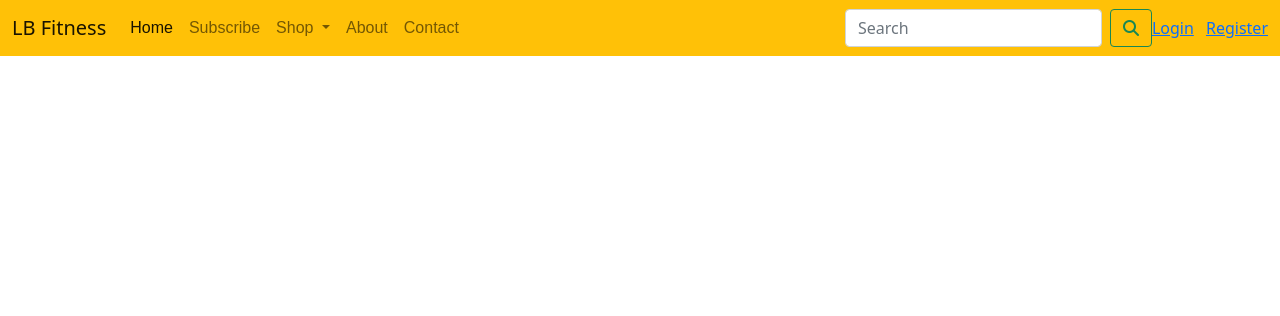
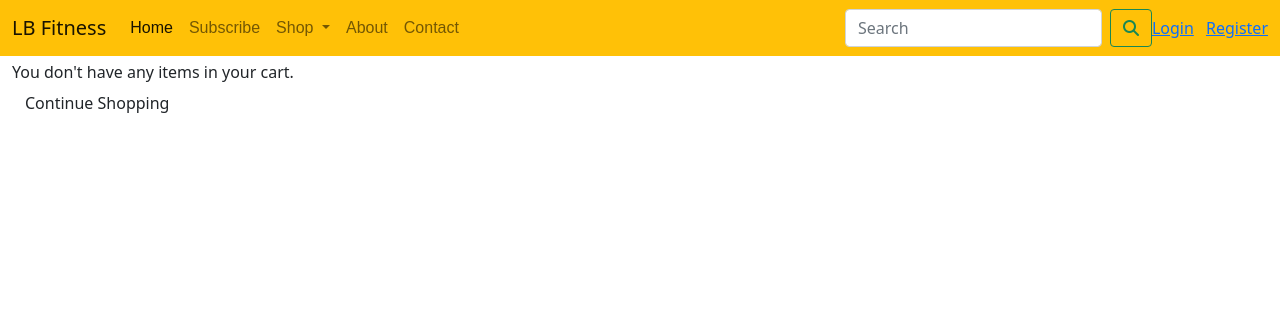
Before and after one commit to lbacon17/lb-fitness, a Django app: page /cart/ in a window 1280 px wide. Shown: the top 316 px of the page. Run offline with Django 3.2, Linux system fonts and the light colour scheme; parts of the project's set-up code (start-up, migrations or seed data) failed here and were passed over; some libraries are stand-ins or nearby versions; some web fonts are replaced.

Commit message:
created context dictionary for shopping cart

```diff
--- a/cart/templates/cart/cart.html
+++ b/cart/templates/cart/cart.html
@@ -2,5 +2,32 @@
 {% load static %}
 
 {% block content %}
-
+    <div class="container-fluid">
+        {% if items_in_cart %}
+            {% for item in items_in_cart %}
+                <div class="row">
+                    <div class="col-md-4">
+                        {{ item.friendly_name }}
+                    </div>
+                    <div class="col-md-4">
+                        {{ item.price }}
+                    </div>
+                    <div class="col-md-4">
+                        {{ item.quantity }}
+                    </div>
+                </div>
+            {% endfor %}
+        {% else %}
+            <div class="row">
+                <div class="col-12">
+                    <span>You don't have any items in your cart.</span>
+                </div>
+            </div>
+            <div class="row">
+                <div class="col-12">
+                    <a href="{% url 'shop' %}" class="btn">Continue Shopping</a>
+                </div>
+            </div>
+        {% endif %}
+    </div>
 {% endblock %}
--- a/cart/views.py
+++ b/cart/views.py
@@ -1,4 +1,5 @@
-from django.shortcuts import render
+from django.shortcuts import render, redirect, reverse, get_object_or_404
+from shop.models import Product
 
 
 def load_cart(request):
@@ -6,10 +7,12 @@ def load_cart(request):
     return render(request, 'cart/cart.html')
 
 
-def add_item(request):
+def add_item(request, item_id):
     """This view lets the user add an item to their shopping cart"""
-    template = 'cart/cart.html'
-    return render(request, template)
+    item = get_object_or_404(Product, pk=item_id)
+    cart = request.session.get('cart', {})
+    request.session['cart'] = cart
+    return redirect(reverse('shop'))
 
 
 def update_cart(request):
--- a/shop/templates/shop/shop.html
+++ b/shop/templates/shop/shop.html
@@ -66,6 +66,11 @@
                             <a href="{% url 'edit_item' item.id %}" class="btn-lg">Edit Details</a>
                             <a href="{% url 'delete_item' item.id %}" class="btn-lg">Delete Item</a>
                         {% endif %}
+                        <div class="row">
+                            <div class="col">
+                                <a href="{% url 'add_item' item.id %}" class="btn-lg">Add To Cart</a>
+                            </div>
+                        </div>
                     </div>
                 </div>
             {% endfor %}
```
Also changed, not shown: cart/contexts.py (added, +30 -0 lines).
